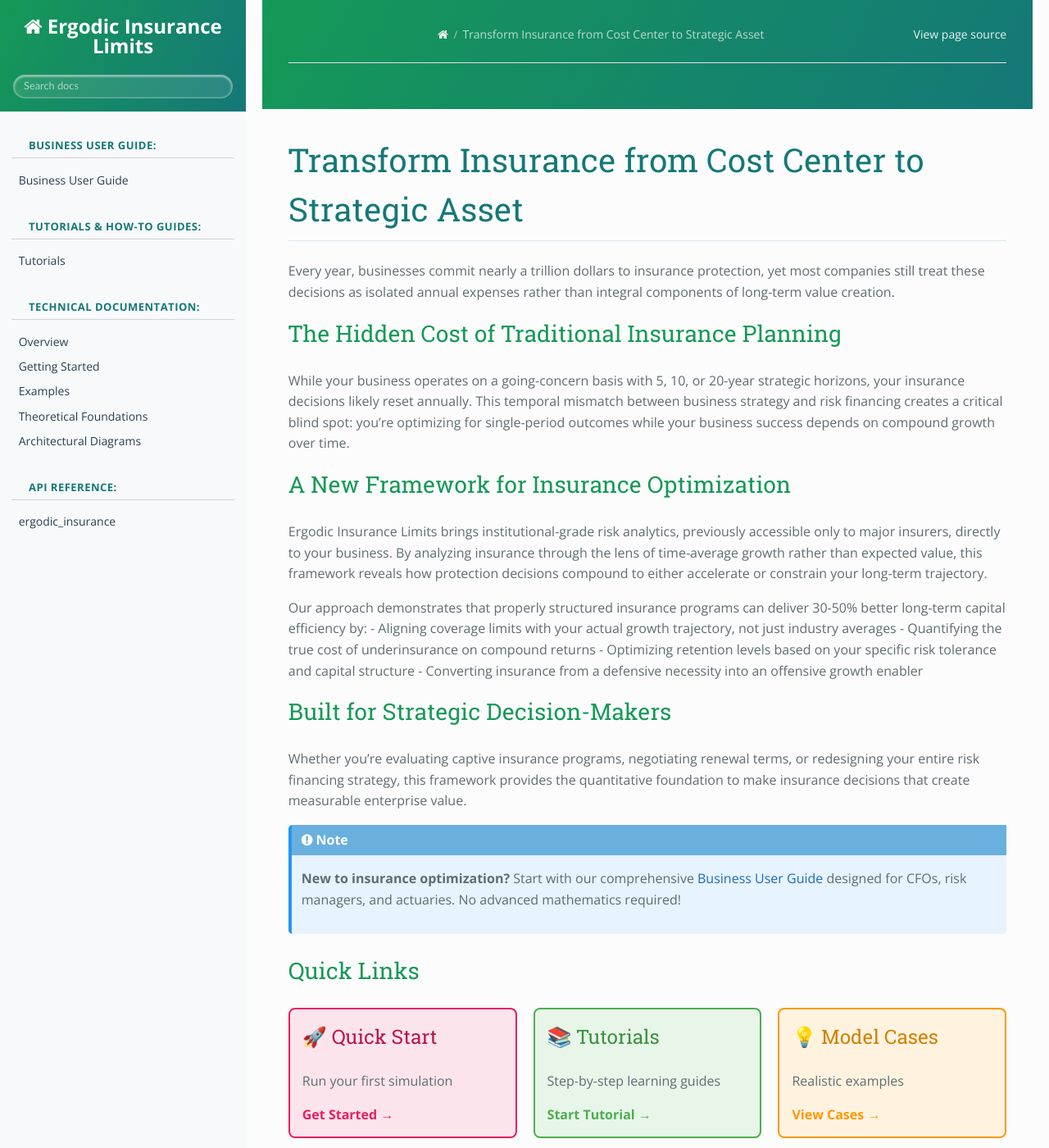
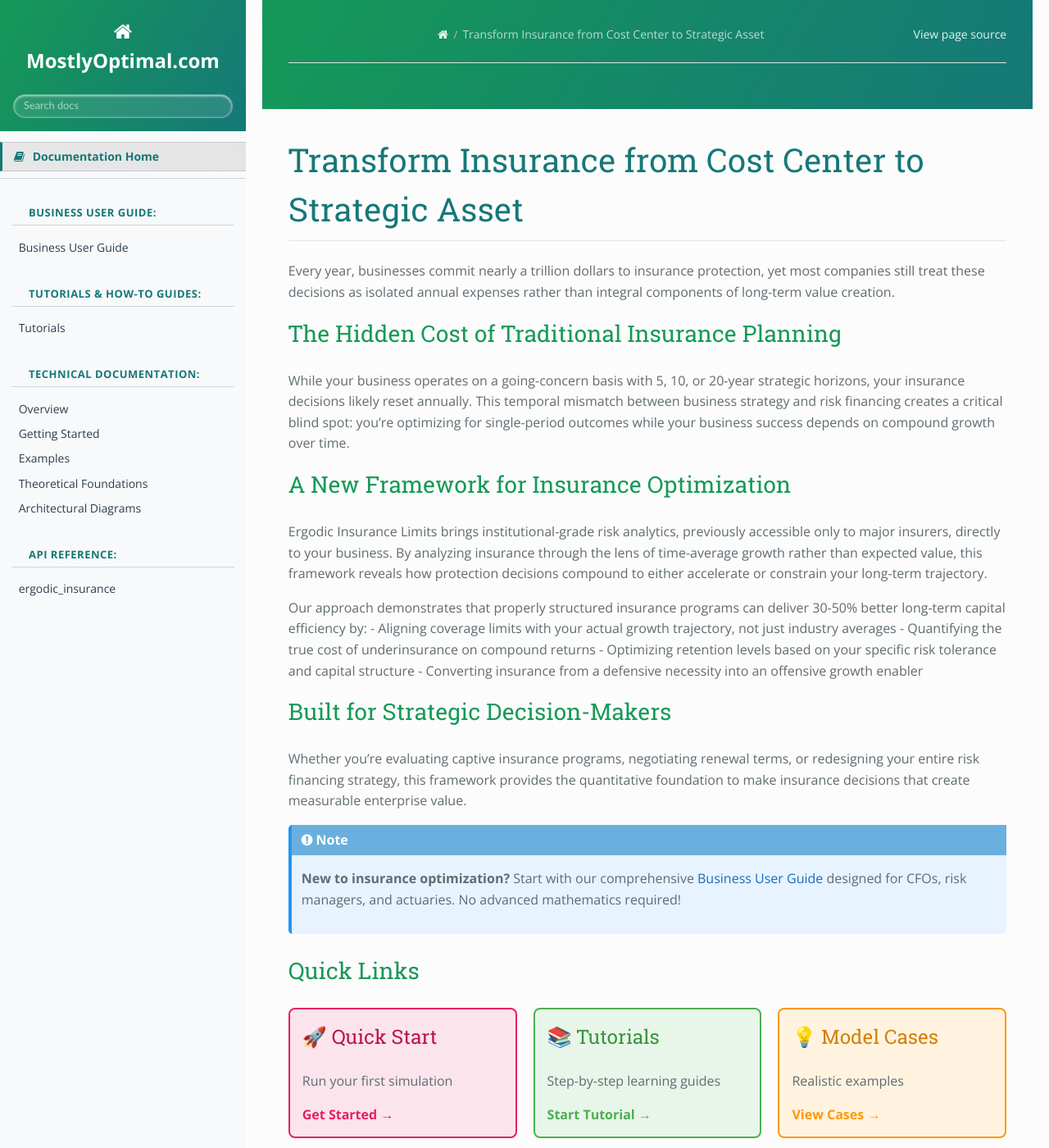
Before and after one commit to AlexFiliakov/Ergodic-Insurance-Limits, a Sphinx documentation site: the page built from ergodic_insurance/docs/index.rst, in a window 1280 px wide and 1400 px high. Shown: the whole window at 82% size. Built offline with Sphinx 7.4.7 and the Read the Docs theme 3.1.0, drawn with Linux system fonts in a browser that asks for light colours.

Commit message:
Fixed home links in docs

```diff
--- a/ergodic_insurance/docs/_static/custom.css
+++ b/ergodic_insurance/docs/_static/custom.css
@@ -415,6 +415,36 @@
         background: rgba(0, 0, 0, 0.5);
         z-index: 1999;  /* Below sidebar, above content */
     }
+}
+
+/* ========================================
+   Sidebar Navigation - Custom Links
+   ======================================== */
+
+/* Documentation Home link above toctree */
+ul.doc-home-nav {
+    list-style: none !important;
+    padding: 0 !important;
+    margin: 0 0 8px 0 !important;
+    border-bottom: 1px solid #d0d4d8 !important;
+    padding-bottom: 8px !important;
+}
+
+ul.doc-home-nav li a {
+    color: #157878 !important;
+    font-weight: 600 !important;
+    font-size: 14px !important;
+    padding: 8px 14px !important;
+    display: block !important;
+}
+
+ul.doc-home-nav li a:hover {
+    background: rgba(21, 153, 87, 0.1) !important;
+    color: #159957 !important;
+}
+
+ul.doc-home-nav li a i {
+    margin-right: 6px;
 }
 
 /* API documentation specific styles */
--- /dev/null
+++ b/ergodic_insurance/docs/_templates/layout.html
@@ -0,0 +1,26 @@
+{% extends "!layout.html" %}
+
+{% block sidebartitle %}
+<a href="https://mostlyoptimal.com/">
+  <i class="fa fa-home"></i> MostlyOptimal.com
+</a>
+{% if theme_display_version %}
+  {%- set nav_version = version %}
+  {% if READTHEDOCS and current_version %}
+    {%- set nav_version = current_version %}
+  {% endif %}
+  {% if nav_version %}
+    <div class="version">
+      {{ nav_version }}
+    </div>
+  {% endif %}
+{% endif %}
+{% include "searchbox.html" %}
+{% endblock %}
+
+{% block menu %}
+<ul class="doc-home-nav">
+  <li class="toctree-l1"><a class="reference internal" href="{{ pathto(master_doc) }}"><i class="fa fa-book"></i> Documentation Home</a></li>
+</ul>
+{{ super() }}
+{% endblock %}
```
Also changed, not shown: 1 other file.
